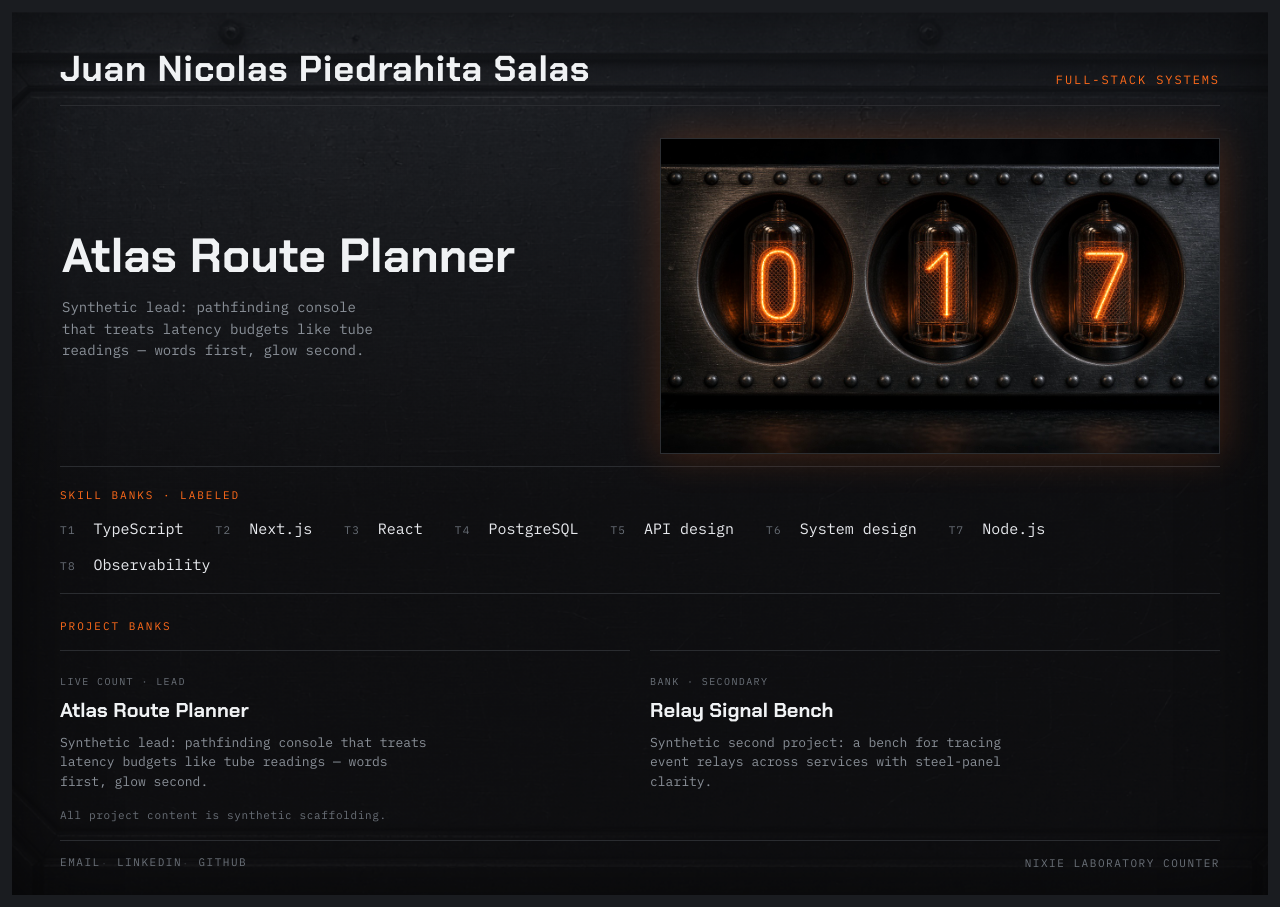
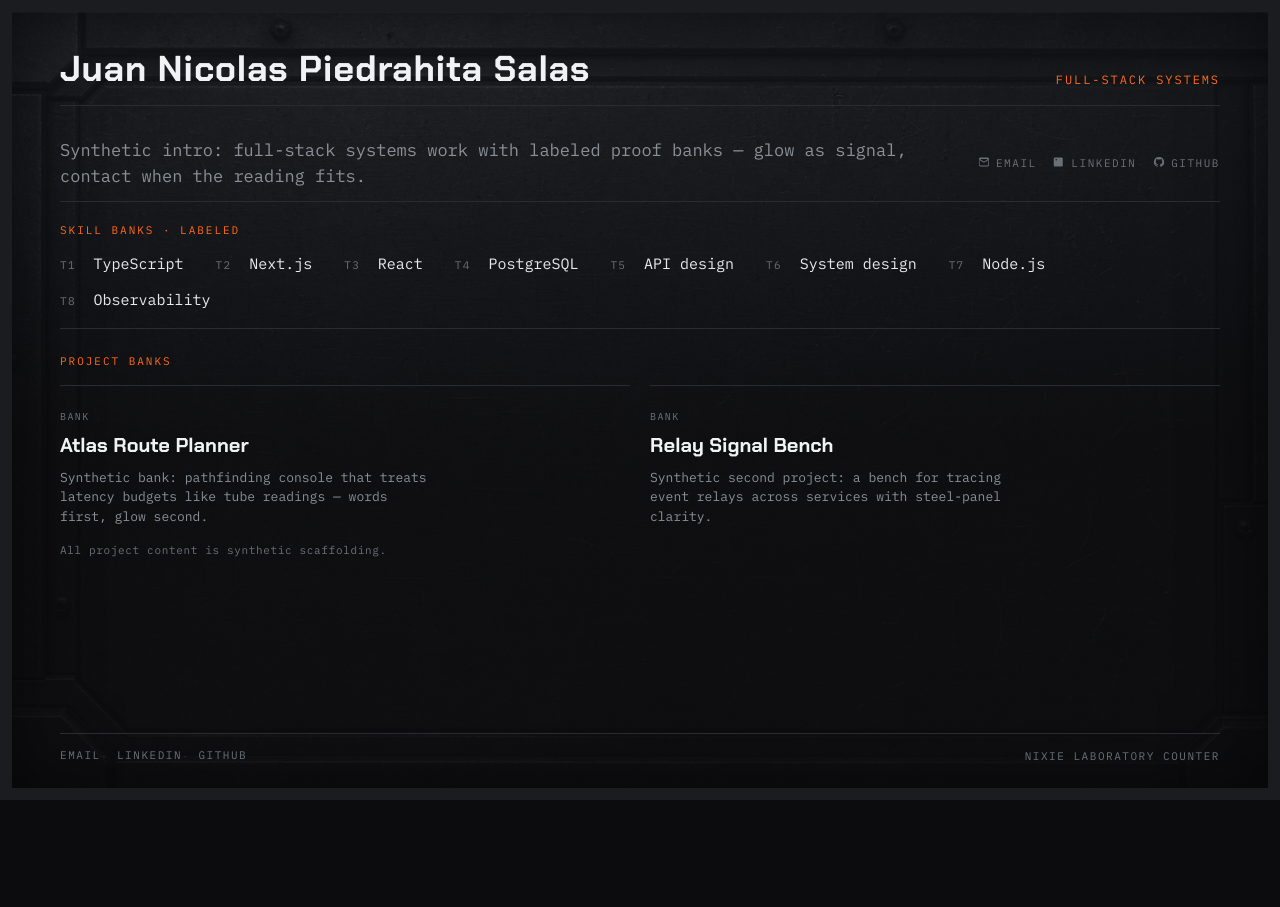
Before and after one commit to JPHITA/personal-portfolio, a Next.js app: page / in a window 1280 px wide. After the commit the page ends 800 px from the top, so only its background shows below. Built offline with nearby package versions, Linux system fonts and the light colour scheme.

Commit message:
refactor: change hero from leading project to short profesional intro

```diff
--- a/src/app/globals.css
+++ b/src/app/globals.css
@@ -163,99 +163,87 @@ body {
 }
 
 .hero {
-  display: grid;
-  gap: 1.75rem;
-  align-items: center;
   padding: 1.75rem 0 0.75rem;
-  flex: 1 1 auto;
 }
 
 @media (min-width: 900px) {
   .hero {
-    grid-template-columns: 1fr 1fr;
-    gap: 2.5rem;
     padding: 2rem 0 0.75rem;
   }
 }
 
-.hero-lead {
-  display: block;
-  text-decoration: none;
-  color: inherit;
-  padding: 0.35rem 0.5rem 0.35rem 0;
-  margin: -0.35rem -0.5rem -0.35rem 0;
-  border-left: 2px solid transparent;
-  transition:
-    border-color 200ms ease-out,
-    box-shadow 200ms ease-out,
-    background-color 200ms ease-out;
+.hero-body {
+  display: flex;
+  flex-direction: column;
+  align-items: flex-start;
+  gap: 1rem;
 }
 
-.hero-lead:hover,
-.hero-lead:focus-visible {
-  border-left-color: var(--glow);
-  background: rgba(255, 106, 26, 0.04);
-  box-shadow: inset 12px 0 24px -18px rgba(255, 106, 26, 0.55);
-  outline: none;
+@media (min-width: 640px) {
+  .hero-body {
+    flex-direction: row;
+    align-items: center;
+    /* ponytail: omit justify so Turbopack media-merge can't let flex-start override 900 space-between */
+    gap: 1.75rem;
+  }
 }
 
-.hero-intro {
-  margin: 0 0 1rem;
-  font-family: var(--font-chakra), system-ui, sans-serif;
-  font-size: clamp(2rem, 5vw, 3rem);
-  font-weight: 700;
-  line-height: 1.05;
-  color: var(--plate);
+@media (min-width: 900px) {
+  .hero-body {
+    justify-content: space-between;
+    gap: clamp(1.75rem, 3vw, 2.75rem);
+  }
 }
 
 .hero-copy {
   margin: 0;
-  font-size: 0.875rem;
-  line-height: 1.55;
+  max-width: min(58ch, 100%);
+  font-size: clamp(0.9375rem, 1.35vw, 1.0625rem);
+  line-height: 1.5;
   color: var(--steel);
-  max-width: 38ch;
 }
 
-.tube-bank {
-  position: relative;
-  border: 1px solid var(--chassis-edge);
-  background: var(--tube-well);
-  box-shadow:
-    inset 0 0 40px rgba(0, 0, 0, 0.65),
-    0 0 28px rgba(255, 106, 26, 0.12);
-  overflow: hidden;
-  animation: tube-presence 3.6s ease-in-out infinite;
-}
-
-.tube-bank-img {
-  display: block;
-  width: 100%;
-  height: auto;
-}
-
-@keyframes tube-presence {
-  0%,
-  100% {
-    box-shadow:
-      inset 0 0 40px rgba(0, 0, 0, 0.65),
-      0 0 22px rgba(255, 106, 26, 0.1);
-    filter: brightness(0.96);
-  }
-  50% {
-    box-shadow:
-      inset 0 0 36px rgba(0, 0, 0, 0.55),
-      0 0 36px rgba(255, 106, 26, 0.22);
-    filter: brightness(1.05);
+@media (min-width: 640px) {
+  .hero-copy {
+    flex: 1 1 auto;
+    min-width: 0;
   }
 }
 
+@media (min-width: 900px) {
+  .hero-copy {
+    max-width: min(70ch, 55%);
+  }
+}
+
+@media (min-width: 1280px) {
+  .hero-copy {
+    /* grow measure so space-between gap stays modest on ultra-wide */
+    max-width: min(90ch, 75%);
+  }
+}
+
+.hero-contacts {
+  display: flex;
+  flex-wrap: wrap;
+  align-items: center;
+  flex-shrink: 0;
+  gap: 0.15rem 0;
+  font-size: 0.6875rem;
+  letter-spacing: 0.14em;
+  text-transform: uppercase;
+}
+
+.foot-link-icon {
+  display: inline-block;
+  width: 0.75rem;
+  height: 0.75rem;
+  margin-right: 0.4rem;
+  vertical-align: -0.05em;
+  flex-shrink: 0;
+}
+
 @media (prefers-reduced-motion: reduce) {
-  .tube-bank {
-    animation: none;
-  }
-  .hero-lead {
-    transition: none;
-  }
   .foot-link {
     transition: none;
   }
--- a/src/app/page.tsx
+++ b/src/app/page.tsx
@@ -1,31 +1,20 @@
-import Image from "next/image";
 import Link from "next/link";
-import { ChassisPanel } from "@/components/ChassisShell";
-import { getLeadProject, projects, skills } from "@/content/projects";
+import { ChassisPanel, ContactLinks } from "@/components/ChassisShell";
+import { projects, skills } from "@/content/projects";
+
+/** Synthetic CV one-liner — replace when real bio is supplied. */
+const heroLine =
+  "Synthetic intro: full-stack systems work with labeled proof banks — glow as signal, contact when the reading fits.";
 
 export default function Home() {
-  const lead = getLeadProject();
-
   return (
     <ChassisPanel home>
-      <section className="hero" aria-labelledby="lead-title">
-        <div>
-          <Link href={`/projects/${lead.slug}`} className="hero-lead">
-            <h2 id="lead-title" className="hero-intro">
-              {lead.title}
-            </h2>
-            <p className="hero-copy">{lead.summary}</p>
-          </Link>
-        </div>
-        <div className="tube-bank" aria-hidden="true">
-          <Image
-            src="/plates/nixie-tube-bank.png"
-            alt=""
-            width={960}
-            height={540}
-            className="tube-bank-img"
-            priority
-          />
+      <section className="hero" aria-labelledby="hero-line">
+        <div className="hero-body">
+          <p id="hero-line" className="hero-copy">
+            {heroLine}
+          </p>
+          <ContactLinks className="hero-contacts" withIcons />
         </div>
       </section>
 
@@ -53,9 +42,7 @@ export default function Home() {
           {projects.map((p) => (
             <li key={p.slug}>
               <Link href={`/projects/${p.slug}`} className="project-link">
-                <span className="lane">
-                  {p.lead ? "Live count · lead" : "Bank · secondary"}
-                </span>
+                <span className="lane">Bank</span>
                 <h2>{p.title}</h2>
                 <p>{p.summary}</p>
               </Link>
--- a/src/components/ChassisShell.tsx
+++ b/src/components/ChassisShell.tsx
@@ -1,7 +1,77 @@
 import Link from "next/link";
 import { contact, site } from "@/content/projects";
 
-const contacts = [contact.email, contact.linkedin, contact.github];
+const contacts = [contact.email, contact.linkedin, contact.github] as const;
+
+type ContactLabel = (typeof contacts)[number]["label"];
+
+function ContactIcon({ label }: { label: ContactLabel }) {
+  const common = {
+    className: "foot-link-icon",
+    viewBox: "0 0 16 16",
+    fill: "currentColor",
+    "aria-hidden": true as const,
+    focusable: false as const,
+  };
+  if (label === "Email") {
+    return (
+      <svg {...common}>
+        <path d="M1.5 3.5A1.5 1.5 0 0 1 3 2h10a1.5 1.5 0 0 1 1.5 1.5v9A1.5 1.5 0 0 1 13 14H3a1.5 1.5 0 0 1-1.5-1.5v-9Zm1.3.4 5.2 3.6 5.2-3.6H2.8Zm10.7 1.4-5.05 3.5a1 1 0 0 1-1.1 0L2.3 5.3v7.2c0 .11.09.2.2.2h10.8c.11 0 .2-.09.2-.2V5.3Z" />
+      </svg>
+    );
+  }
+  if (label === "LinkedIn") {
+    return (
+      <svg {...common}>
+        <path d="M2.5 2A1.5 1.5 0 0 0 1 3.5v9A1.5 1.5 0 0 0 2.5 14h9a1.5 1.5 0 0 0 1.5-1.5v-9A1.5 1.5 0 0 0 11.5 2h-9ZM5.2 12.2V6.7H3.4v5.5h1.8Zm-.9-6.25a1.05 1.05 0 1 1 0-2.1 1.05 1.05 0 0 1 0 2.1ZM12.6 12.2v-3c0-1.6-.87-2.35-2.03-2.35-.93 0-1.35.52-1.58.88V6.7H7.2c.02.45 0 5.5 0 5.5h1.8V9.3c0-.15.01-.3.06-.41.12-.3.4-.62.87-.62.61 0 .86.47.86 1.15v2.78h1.81Z" />
+      </svg>
+    );
+  }
+  return (
+    <svg {...common}>
+      <path
+        fillRule="evenodd"
+        d="M8 1.2a6.8 6.8 0 0 0-2.15 13.25c.34.06.46-.15.46-.33v-1.16c-1.87.41-2.27-.9-2.27-.9-.3-.78-.75-.99-.75-.99-.61-.42.05-.41.05-.41.68.05 1.03.7 1.03.7.6 1.03 1.58.73 1.97.56.06-.43.24-.73.43-.9-1.5-.17-3.07-.75-3.07-3.33 0-.74.26-1.34.7-1.81-.07-.17-.3-.86.07-1.79 0 0 .57-.18 1.86.7a6.4 6.4 0 0 1 3.38 0c1.3-.88 1.86-.7 1.86-.7.37.93.14 1.62.07 1.79.43.47.7 1.07.7 1.81 0 2.59-1.58 3.16-3.08 3.33.24.21.46.62.46 1.25v1.85c0 .18.12.4.47.33A6.8 6.8 0 0 0 8 1.2Z"
+        clipRule="evenodd"
+      />
+    </svg>
+  );
+}
+
+export function ContactLinks({
+  className = "foot-contacts",
+  label = "Contact",
+  withIcons = false,
+}: {
+  className?: string;
+  label?: string;
+  withIcons?: boolean;
+}) {
+  return (
+    <nav className={className} aria-label={label}>
+      {contacts.map((c, i) => (
+        <span key={c.label} className="foot-item">
+          {i > 0 ? (
+            <span className="foot-sep" aria-hidden="true">
+              {" "}
+              ·{" "}
+            </span>
+          ) : null}
+          <a
+            href={c.href}
+            className="foot-link"
+            rel="noopener noreferrer"
+            {...(c.href.startsWith("http") ? { target: "_blank" } : {})}
+          >
+            {withIcons ? <ContactIcon label={c.label} /> : null}
+            {c.label}
+            <span className="sr-only"> ({c.note})</span>
+          </a>
+        </span>
+      ))}
+    </nav>
+  );
+}
 
 export function ChassisCap({ home = false }: { home?: boolean }) {
   const NameTag = home ? "h1" : "p";
@@ -24,22 +94,7 @@ export function ChassisCap({ home = false }: { home?: boolean }) {
 export function ChassisFoot() {
   return (
     <footer className="foot">
-      <nav className="foot-contacts" aria-label="Contact">
-        {contacts.map((c, i) => (
-          <span key={c.label} className="foot-item">
-            {i > 0 ? <span className="foot-sep" aria-hidden="true"> · </span> : null}
-            <a
-              href={c.href}
-              className="foot-link"
-              rel="noopener noreferrer"
-              {...(c.href.startsWith("http") ? { target: "_blank" } : {})}
-            >
-              {c.label}
-              <span className="sr-only"> ({c.note})</span>
-            </a>
-          </span>
-        ))}
-      </nav>
+      <ContactLinks />
       <span className="foot-mark">Nixie laboratory counter</span>
     </footer>
   );
--- a/src/content/projects/atlas-route-planner.tsx
+++ b/src/content/projects/atlas-route-planner.tsx
@@ -8,9 +8,8 @@ import type { ProjectMeta } from "./types";
 export const meta: ProjectMeta = {
   slug: "atlas-route-planner",
   title: "Atlas Route Planner",
-  lead: true,
   summary:
-    "Synthetic lead: pathfinding console that treats latency budgets like tube readings — words first, glow second.",
+    "Synthetic bank: pathfinding console that treats latency budgets like tube readings — words first, glow second.",
   tags: ["TypeScript", "Next.js", "System design"],
 };
 
@@ -48,8 +47,8 @@ export function ProjectBody() {
       <div className="detail-section">
         <h2>Outcome</h2>
         <p>
-          Hiring managers can scan the lead story in one viewport and open the
-          panel for problem / approach / outcome. Synthetic demo only.
+          Hiring managers can scan the project story and open the panel for
+          problem / approach / outcome. Synthetic demo only.
         </p>
       </div>
       {figures.map((fig, i) => (
--- a/src/content/projects/index.ts
+++ b/src/content/projects/index.ts
@@ -53,7 +53,3 @@ export const projects: Project[] = [
 export function getProject(slug: string) {
   return projects.find((p) => p.slug === slug);
 }
-
-export function getLeadProject() {
-  return projects.find((p) => p.lead) ?? projects[0];
-}
--- a/src/content/projects/relay-signal-bench.tsx
+++ b/src/content/projects/relay-signal-bench.tsx
@@ -4,7 +4,6 @@ import type { ProjectMeta } from "./types";
 export const meta: ProjectMeta = {
   slug: "relay-signal-bench",
   title: "Relay Signal Bench",
-  lead: false,
   summary:
     "Synthetic second project: a bench for tracing event relays across services with steel-panel clarity.",
   tags: ["API design", "Observability", "PostgreSQL"],
--- a/src/content/projects/types.ts
+++ b/src/content/projects/types.ts
@@ -4,7 +4,6 @@ import type { ComponentType } from "react";
 export type ProjectMeta = {
   slug: string;
   title: string;
-  lead: boolean;
   summary: string;
   tags: string[];
 };
```
Also changed, not shown: .impeccable/design.json, .impeccable/surfaces/home.md, 2 other files (tests, documents, lock files or other folders).
